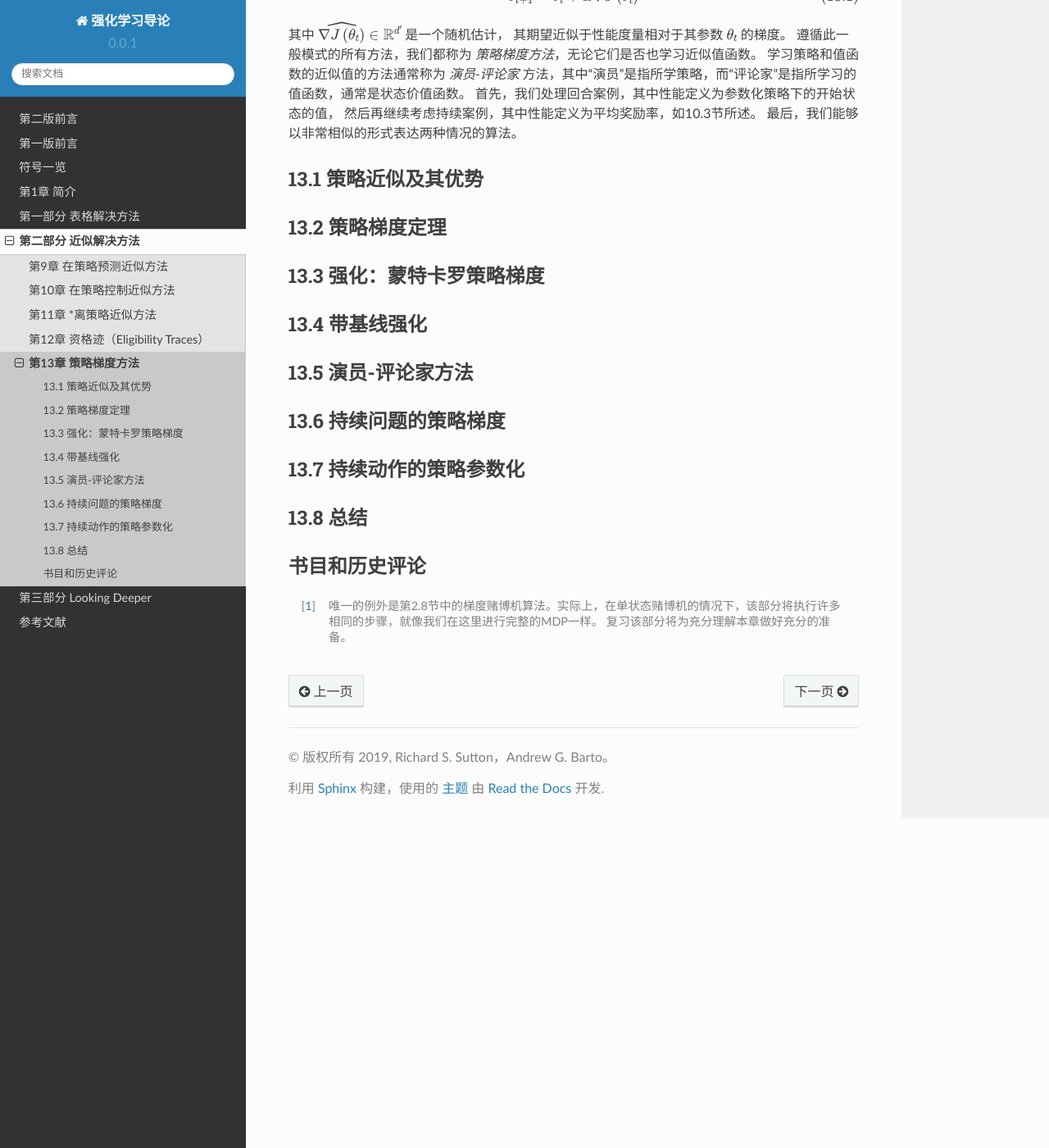
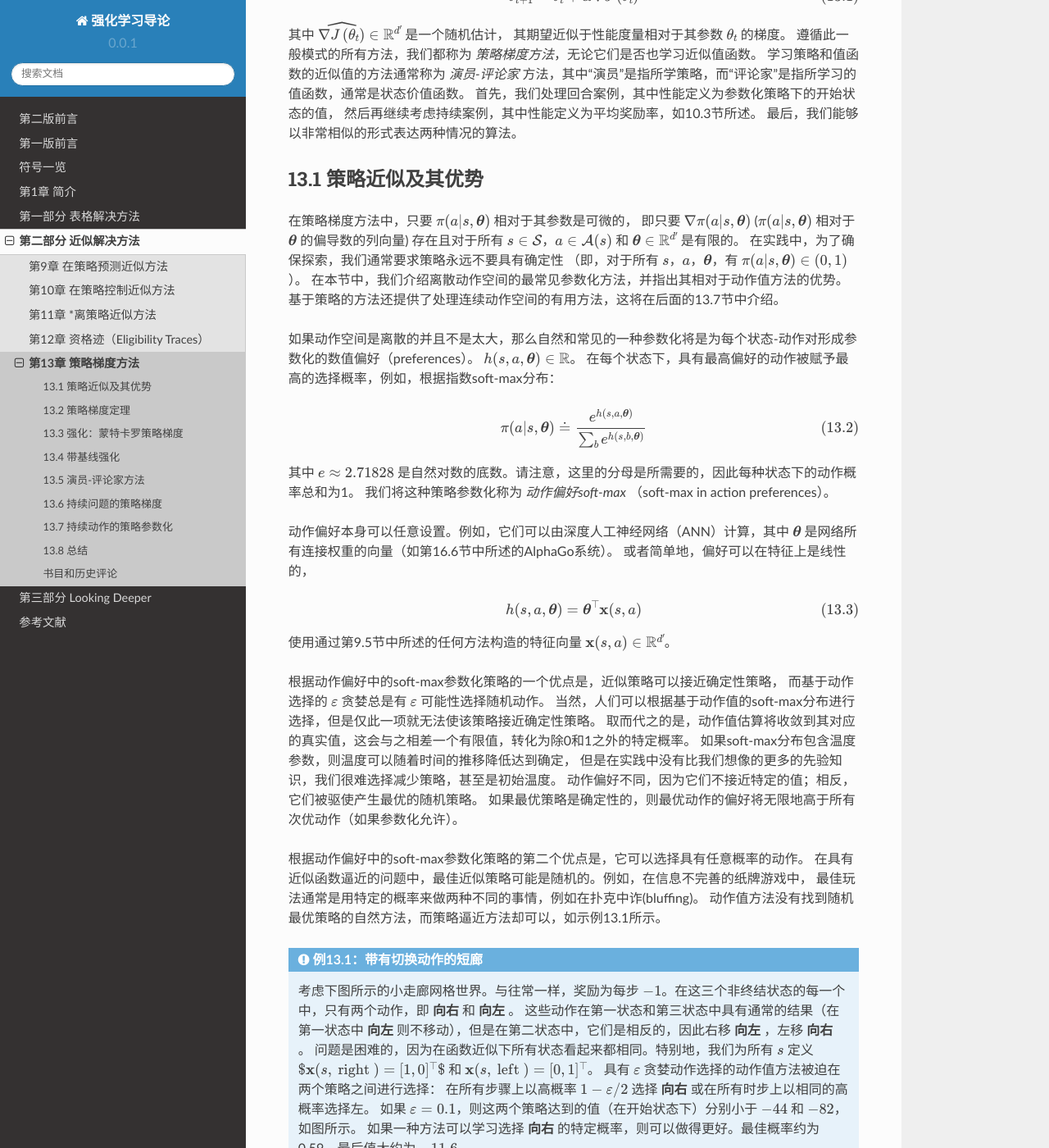
Before and after one commit to qiwihui/reinforcement-learning-an-introduction-chinese, a Sphinx documentation site: the page built from source/partII/chapter13/policy_gradient_methods.rst, in a window 1280 px wide and 1400 px high, scrolled down 454 px. Shown: the whole window at 82% size. Built offline with Sphinx 7.4.7 and the Read the Docs theme 2.0.0, drawn with Linux system fonts in a browser that asks for light colours; some of the changed text lies outside the part shown.

Commit message:
docs: 13.1 策略近似及其优势

```diff
--- a/source/partII/chapter13/policy_gradient_methods.rst
+++ b/source/partII/chapter13/policy_gradient_methods.rst
@@ -31,6 +31,75 @@
 
 13.1 策略近似及其优势
 ----------------------
+
+在策略梯度方法中，只要 :math:`\pi(a|s,\boldsymbol{\theta})` 相对于其参数是可微的，
+即只要 :math:`\nabla \pi(a|s,\boldsymbol{\theta})`
+(:math:`\pi(a|s,\boldsymbol{\theta})` 相对于 :math:`\boldsymbol{\theta}` 的偏导数的列向量)
+存在且对于所有 :math:`s \in \mathcal{S}`，:math:`a \in \mathcal{A}(s)` 和
+:math:`\boldsymbol{\theta} \in \mathbb{R}^{d^{\prime}}` 是有限的。
+在实践中，为了确保探索，我们通常要求策略永远不要具有确定性
+（即，对于所有 :math:`s`，:math:`a`，:math:`\boldsymbol{\theta}`，有 :math:`\pi(a | s, \boldsymbol{\theta}) \in (0,1)`）。
+在本节中，我们介绍离散动作空间的最常见参数化方法，并指出其相对于动作值方法的优势。
+基于策略的方法还提供了处理连续动作空间的有用方法，这将在后面的13.7节中介绍。
+
+如果动作空间是离散的并且不是太大，那么自然和常见的一种参数化将是为每个状态-动作对形成参数化的数值偏好（preferences）。 :math:`h(s, a, \boldsymbol{\theta}) \in \mathbb{R}`。
+在每个状态下，具有最高偏好的动作被赋予最高的选择概率，例如，根据指数soft-max分布：
+
+.. math::
+
+    \pi(a | s, \boldsymbol{\theta}) \doteq \frac{e^{h(s, a, \boldsymbol{\theta})}}{\sum_{b} e^{h(s, b, \boldsymbol{\theta})}}
+    \tag{13.2}
+
+其中 :math:`e \approx 2.71828` 是自然对数的底数。请注意，这里的分母是所需要的，因此每种状态下的动作概率总和为1。
+我们将这种策略参数化称为 *动作偏好soft-max* （soft-max in action preferences）。
+
+动作偏好本身可以任意设置。例如，它们可以由深度人工神经网络（ANN）计算，其中 :math:`\boldsymbol{\theta}` 是网络所有连接权重的向量（如第16.6节中所述的AlphaGo系统）。
+或者简单地，偏好可以在特征上是线性的，
+
+.. math::
+
+    h(s, a, \boldsymbol{\theta})=\boldsymbol{\theta}^{\top} \mathbf{x}(s, a)
+    \tag{13.3}
+
+使用通过第9.5节中所述的任何方法构造的特征向量 :math:`\mathbf{x}(s, a) \in \mathbb{R}^{d^{\prime}}`。
+
+根据动作偏好中的soft-max参数化策略的一个优点是，近似策略可以接近确定性策略，
+而基于动作选择的 :math:`\varepsilon` 贪婪总是有 :math:`\varepsilon` 可能性选择随机动作。
+当然，人们可以根据基于动作值的soft-max分布进行选择，但是仅此一项就无法使该策略接近确定性策略。
+取而代之的是，动作值估算将收敛到其对应的真实值，这会与之相差一个有限值，转化为除0和1之外的特定概率。
+如果soft-max分布包含温度参数，则温度可以随着时间的推移降低达到确定，
+但是在实践中没有比我们想像的更多的先验知识，我们很难选择减少策略，甚至是初始温度。
+动作偏好不同，因为它们不接近特定的值；相反，它们被驱使产生最优的随机策略。
+如果最优策略是确定性的，则最优动作的偏好将无限地高于所有次优动作（如果参数化允许）。
+
+根据动作偏好中的soft-max参数化策略的第二个优点是，它可以选择具有任意概率的动作。
+在具有近似函数逼近的问题中，最佳近似策略可能是随机的。例如，在信息不完善的纸牌游戏中，
+最佳玩法通常是用特定的概率来做两种不同的事情，例如在扑克中诈(bluffing)。
+动作值方法没有找到随机最优策略的自然方法，而策略逼近方法却可以，如示例13.1所示。
+
+.. admonition:: 例13.1：带有切换动作的短廊
+    :class: note
+
+    考虑下图所示的小走廊网格世界。与往常一样，奖励为每步 :math:`-1`。在这三个非终结状态的每一个中，只有两个动作，即 **向右** 和 **向左** 。
+    这些动作在第一状态和第三状态中具有通常的结果（在第一状态中 **向左** 则不移动），但是在第二状态中，它们是相反的，因此右移 **向左** ，左移 **向右** 。
+    问题是困难的，因为在函数近似下所有状态看起来都相同。特别地，我们为所有 :math:`s` 定义 :math:`$\mathbf{x}(s, \text { right })=[1,0]^{\top}$` 和
+    :math:`\mathbf{x}(s, \text { left })=[0,1]^{\top}`。
+    具有 :math:`\varepsilon` 贪婪动作选择的动作值方法被迫在两个策略之间进行选择：
+    在所有步骤上以高概率 :math:`1-\varepsilon / 2` 选择 **向右** 或在所有时步上以相同的高概率选择左。
+    如果 :math:`\varepsilon=0.1`，则这两个策略达到的值（在开始状态下）分别小于 :math:`-44` 和 :math:`-82`，如图所示。
+    如果一种方法可以学习选择 **向右** 的特定概率，则可以做得更好。最佳概率约为0.59，最后值大约为 :math:`-11.6`。
+
+    .. figure:: images/example-13.1.png
+
+相比于动作值参数化，策略参数化可能具有的最简单的优势是策略可能是一种做近似更简单的函数。
+问题的策略和行动价值函数的复杂性各不相同。 对于某些来说，动作值函数更简单，因此更容易近似。对于其他，策略更简单。
+在后一种情况下，基于策略的方法通常将学习得更快，并产生更好的渐近策略
+（如俄罗斯方块；请参见Şimşek, Algórta和Kothiyal，2016年）。
+
+最后，我们注意到，策略参数化的选择有时是将有关所需策略形式的先验知识注入强化学习系统的好方法。
+这通常是使用基于策略的学习方法的最重要原因。
+
+*练习13.1* 用你对网格世界及其动力学的知识来确定一个精确的符号表达式，以获取示例13.1中选择 **向右** 动作的最佳概率。
 
 
 13.2 策略梯度定理
```
Also changed, not shown: source/partII/chapter13/images/example-13.1.png (added).
